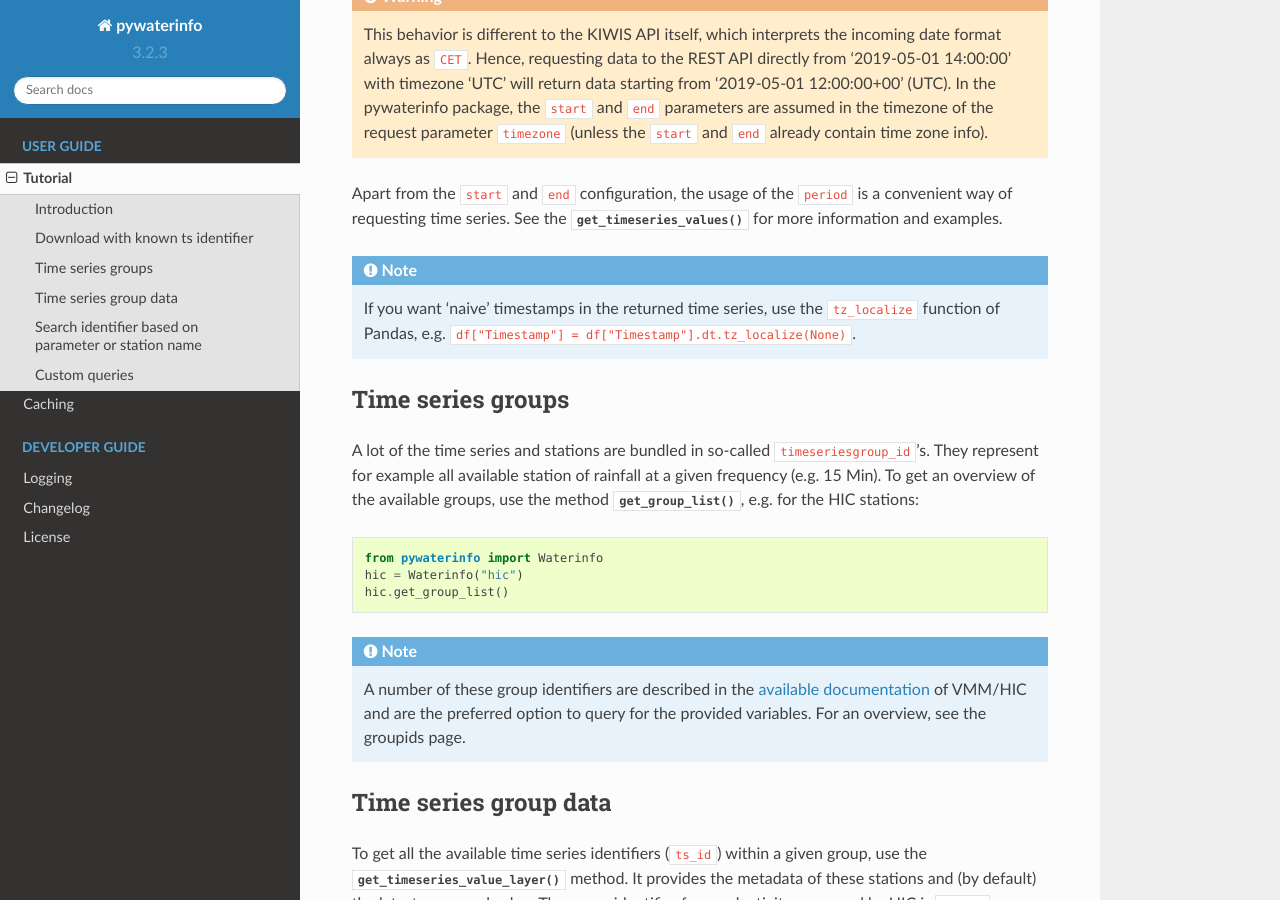
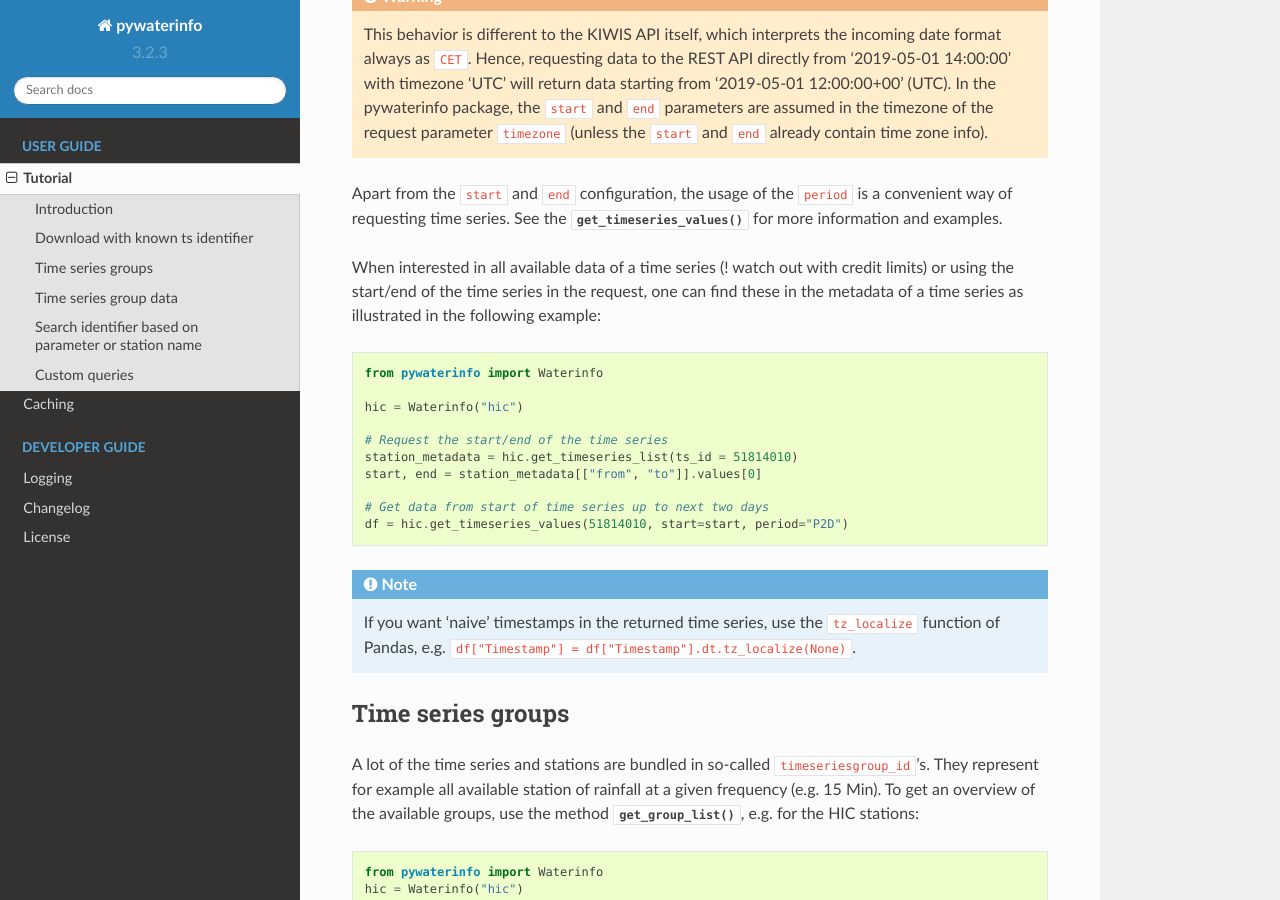
Before and after one commit to fluves/pywaterinfo, a Sphinx documentation site: the page built from docs/tutorial.rst, in a window 1280 px wide and 900 px high, scrolled down 1416 px. Built offline with Sphinx 7.4.7 and the Read the Docs theme 2.0.0, drawn with Linux system fonts in a browser that asks for light colours; pages that are not in the unit, such as notebooks, are missing from menus; the version number is read from the project's files by our own code.

Commit message:
Add #33 to documentation pages

```diff
--- a/docs/tutorial.rst
+++ b/docs/tutorial.rst
@@ -75,6 +75,23 @@ default. To request data in another (supported) time zone (e.g. :code:`CET`, :co
 Apart from the :code:`start` and :code:`end` configuration, the usage of the :code:`period` is a convenient
 way of requesting time series. See the :func:`~pywaterinfo.Waterinfo.get_timeseries_values` for
 more information and examples.
+
+When interested in all available data of a time series (! watch out with credit limits) or using the start/end
+of the time series in the request, one can find these in the metadata of a
+time series as illustrated in the following example:
+
+.. code:: python
+
+    from pywaterinfo import Waterinfo
+
+    hic = Waterinfo("hic")
+
+    # Request the start/end of the time series
+    station_metadata = hic.get_timeseries_list(ts_id = 51814010)
+    start, end = station_metadata[["from", "to"]].values[0]
+
+    # Get data from start of time series up to next two days
+    df = hic.get_timeseries_values(51814010, start=start, period="P2D")
 
 .. note::
 
```
